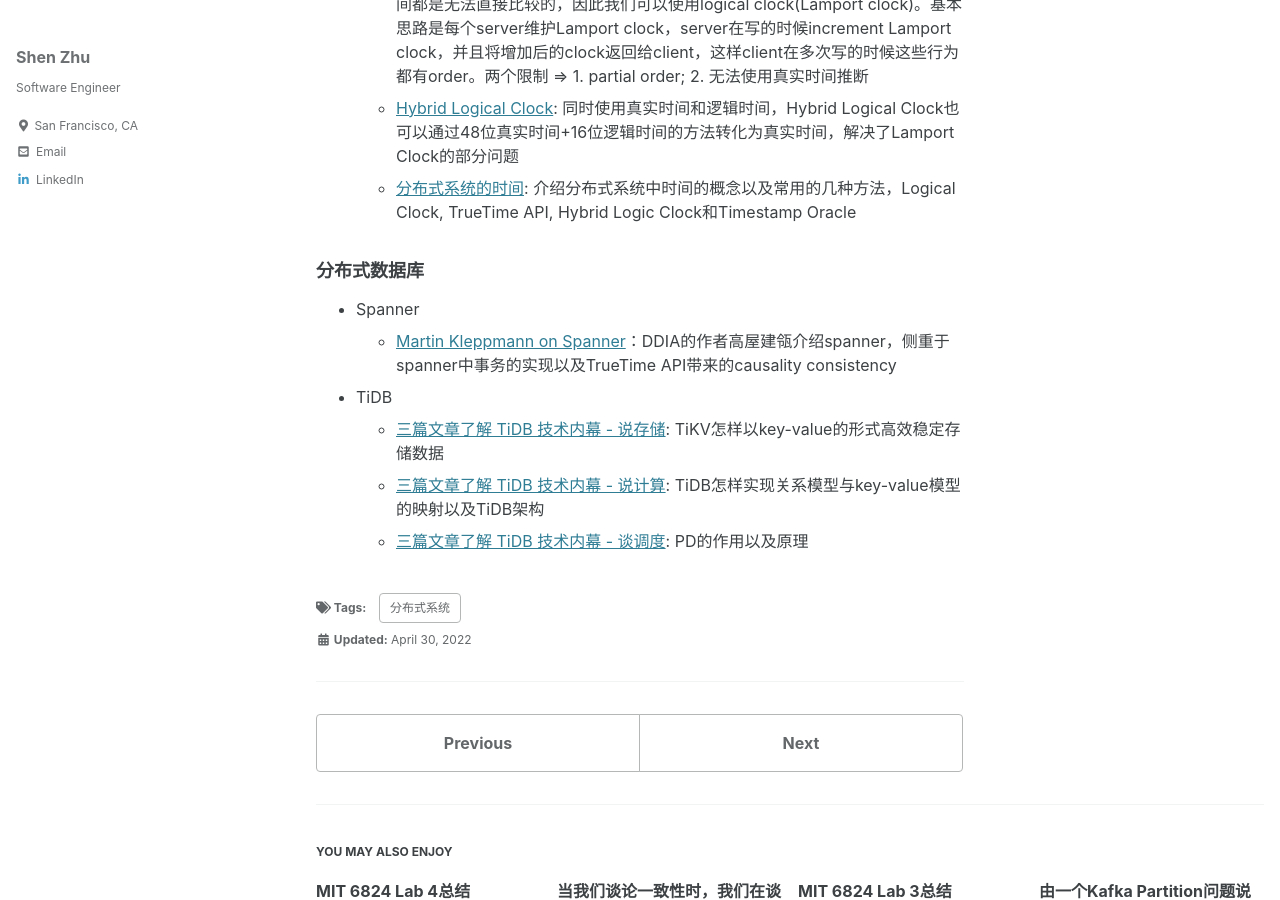
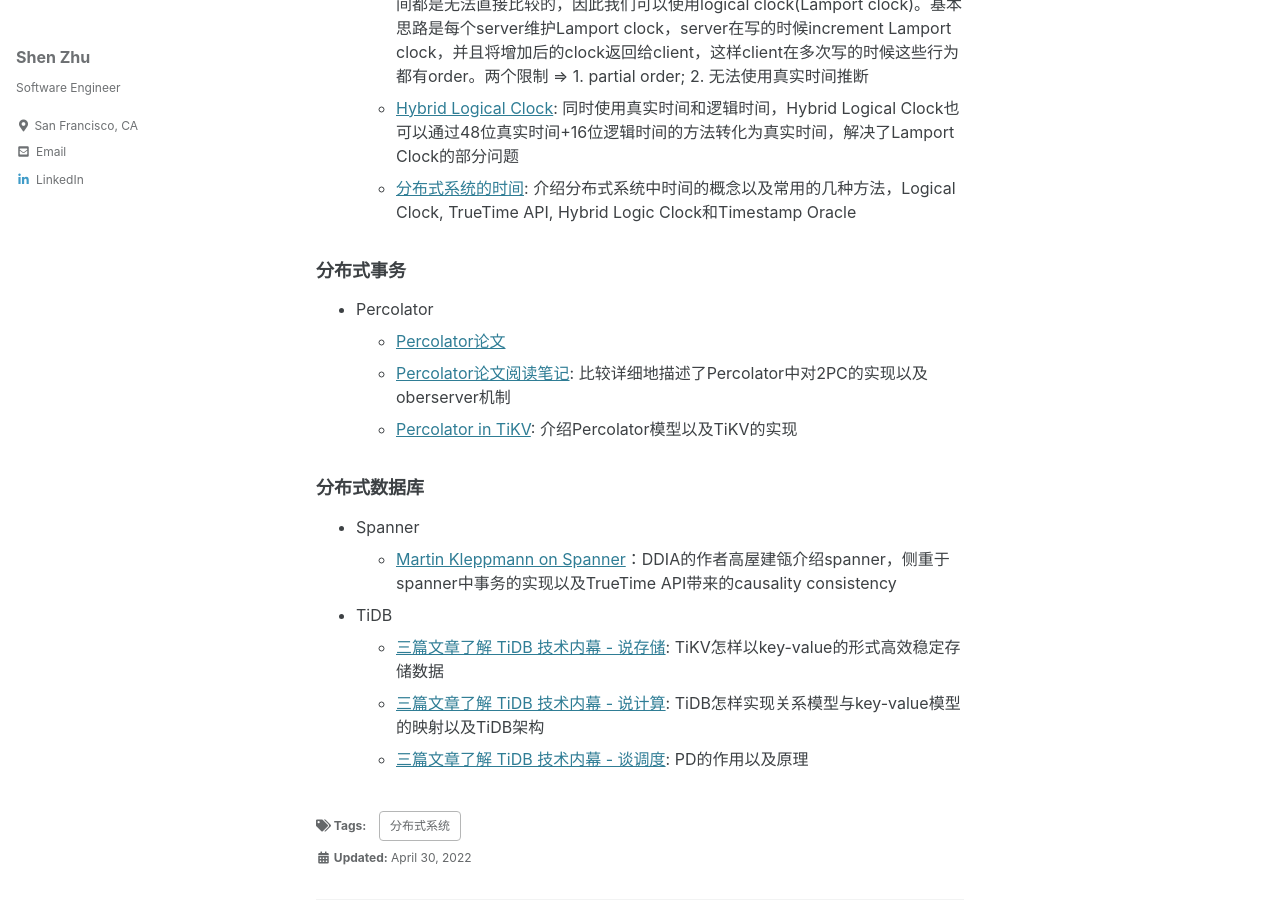
Before and after one commit to shenzhu/shenzhu.github.io, a Jekyll site: the page built from _posts/2022-04-30-distributed-sys-reading-list.md, in a window 1280 px wide and 900 px high, scrolled down 308 px. Built offline with Jekyll 4.4.1, drawn with Linux system fonts in a browser that asks for light colours; cached includes are drawn as plain includes.

Commit message:
add percolator

```diff
--- a/_posts/2022-04-30-distributed-sys-reading-list.md
+++ b/_posts/2022-04-30-distributed-sys-reading-list.md
@@ -12,6 +12,12 @@ tags:
   * [Hybrid Logical Clock](https://martinfowler.com/articles/patterns-of-distributed-systems/hybrid-clock.html): 同时使用真实时间和逻辑时间，Hybrid Logical Clock也可以通过48位真实时间+16位逻辑时间的方法转化为真实时间，解决了Lamport Clock的部分问题
   * [分布式系统的时间](https://www.jianshu.com/p/8500882ab38c): 介绍分布式系统中时间的概念以及常用的几种方法，Logical Clock, TrueTime API, Hybrid Logic Clock和Timestamp Oracle
 
+### 分布式事务
+* Percolator
+  * [Percolator论文](https://research.google/pubs/pub36726/)
+  * [Percolator论文阅读笔记](http://loopjump.com/percolator_paper_note/): 比较详细地描述了Percolator中对2PC的实现以及oberserver机制
+  * [Percolator in TiKV](https://tikv.org/deep-dive/distributed-transaction/percolator/): 介绍Percolator模型以及TiKV的实现
+
 ### 分布式数据库
 * Spanner
   * [Martin Kleppmann on Spanner](https://www.youtube.com/watch?v=oeycOVX70aE)：DDIA的作者高屋建瓴介绍spanner，侧重于spanner中事务的实现以及TrueTime API带来的causality consistency
```
